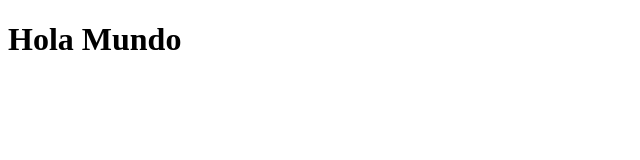
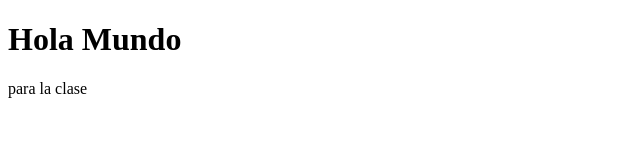
Before and after one commit to 4GeeksAcademy/javier-pestana-instragram-post, a plain HTML site: page index.html in a window 1280 px wide. Shown: the full height of the page, 0-640 px from the left. Drawn offline with Linux system fonts and the light colour scheme.

Commit message:
agregar p

```diff
--- a/index.html
+++ b/index.html
@@ -7,5 +7,6 @@
 </head>
 <body>
     <h1>Hola Mundo</h1>
+    <p>para la clase</p>
 </body>
 </html>
```
